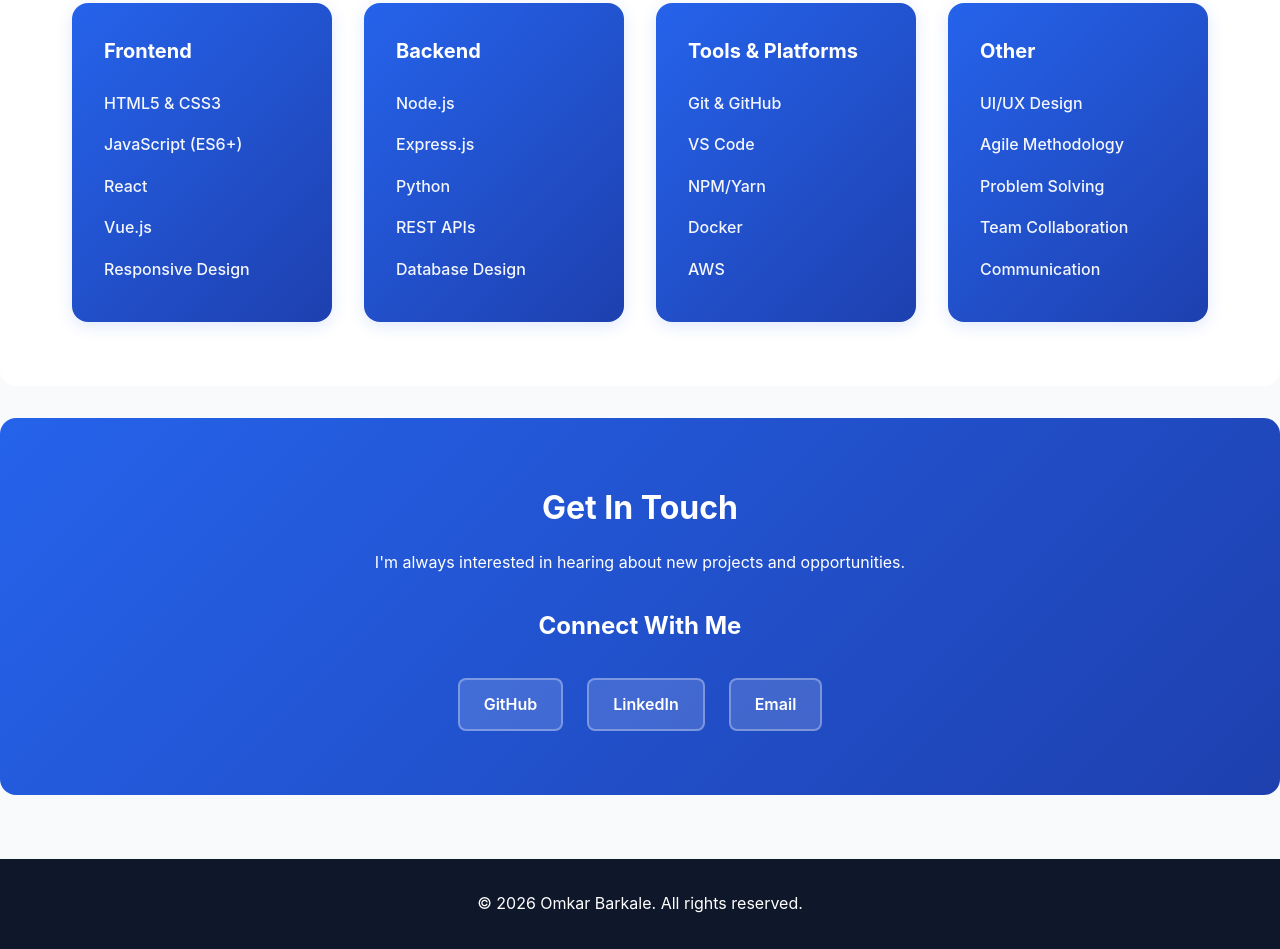
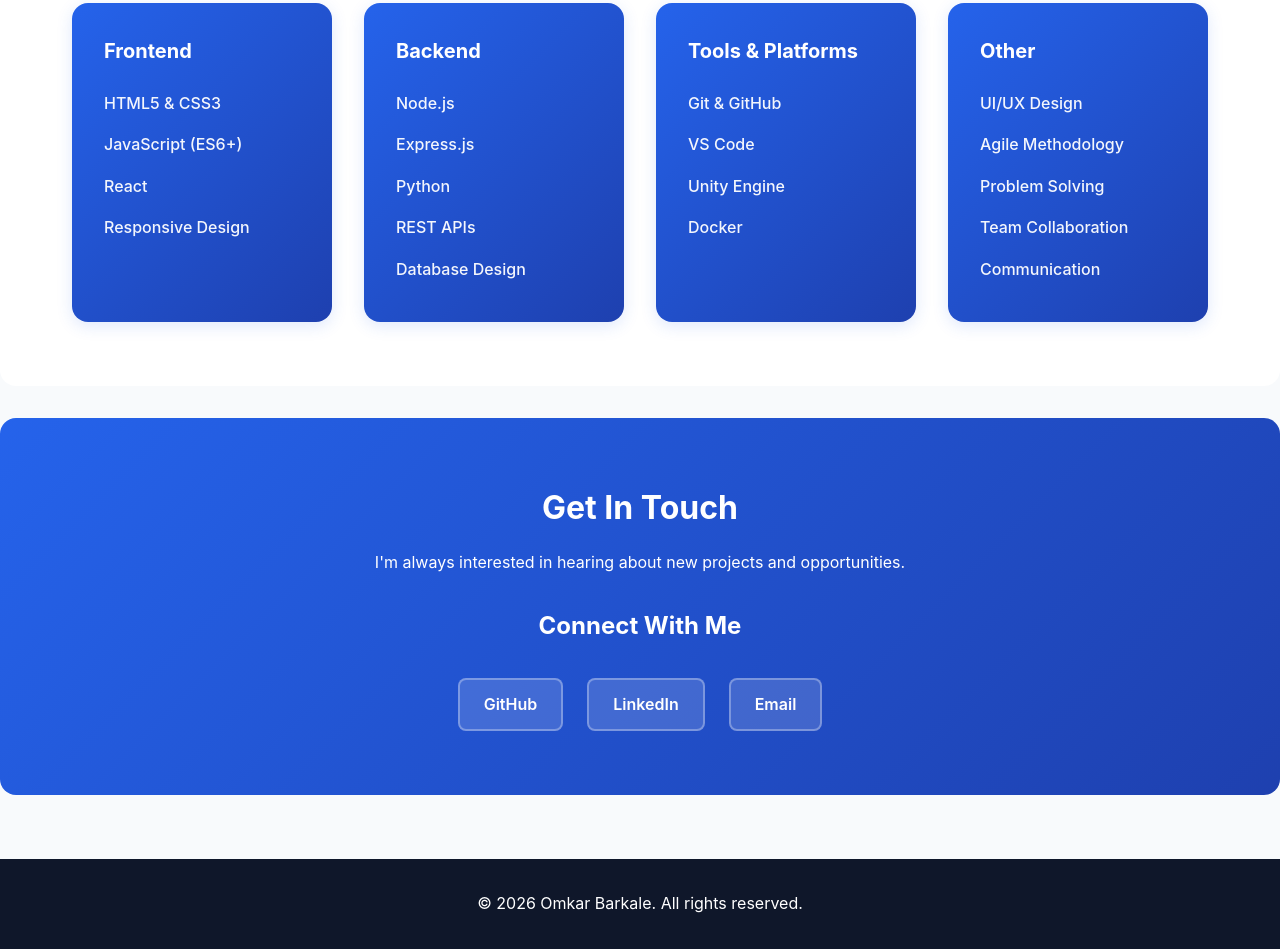
Before and after one commit to Omkar-Barkale/portfolio, a plain HTML site: page index.html in a window 1280 px wide. Shown: the part 2135-3084 px from the top of the page. Drawn offline with Linux system fonts and the light colour scheme.

Commit message:
Updated HTML with upto date info on myself

```diff
--- a/index.html
+++ b/index.html
@@ -134,7 +134,6 @@
               <li>HTML5 & CSS3</li>
               <li>JavaScript (ES6+)</li>
               <li>React</li>
-              <li>Vue.js</li>
               <li>Responsive Design</li>
             </ul>
           </div>
@@ -153,9 +152,9 @@
             <ul>
               <li>Git & GitHub</li>
               <li>VS Code</li>
-              <li>NPM/Yarn</li>
+              <li>Unity Engine</li>
               <li>Docker</li>
-              <li>AWS</li>
+
             </ul>
           </div>
           <div class="skill-category">
```
